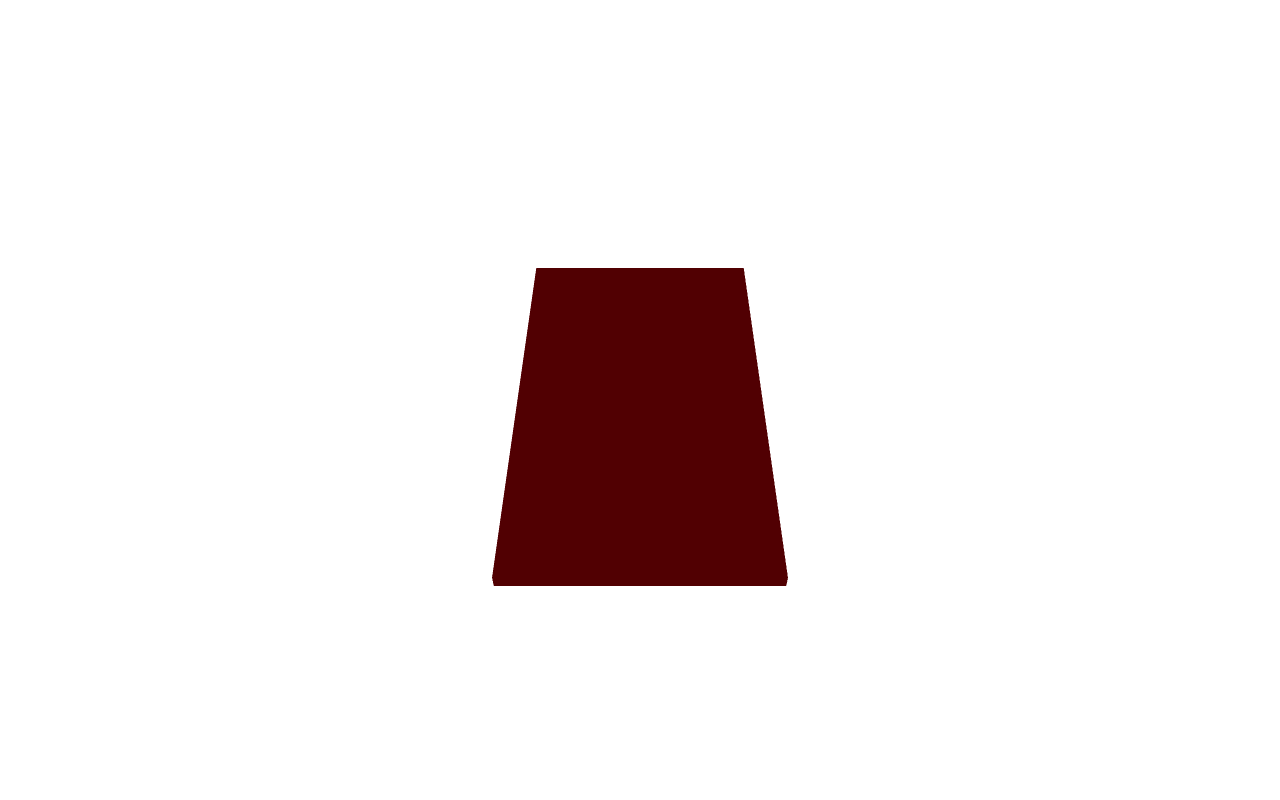
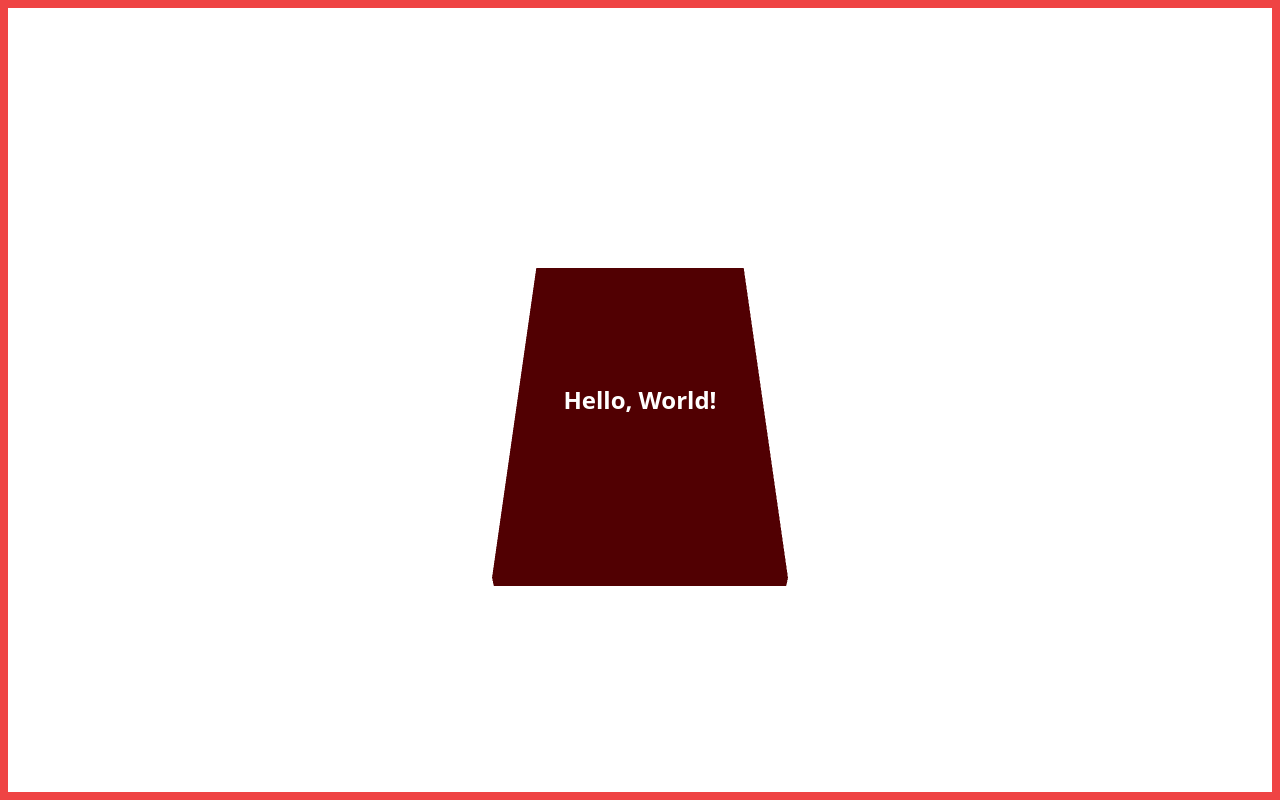
Before and after one commit to nagillimnayr/mountain-madness-2024, a React (Vite) app in the folder frontend/: page / in a window 1280 px wide. Built offline with nearby package versions, Linux system fonts and the light colour scheme.

Commit message:
add UserInterface

```diff
--- a/frontend/src/App.tsx
+++ b/frontend/src/App.tsx
@@ -1,5 +1,6 @@
 import { Layout } from './components/dom/layout/Layout';
 import { Scene } from './components/canvas/Scene';
+import { UserInterface } from './components/dom/user-interface/UserInterface';
 
 function App() {
 
@@ -7,6 +8,7 @@ function App() {
     <>
       <Layout>
         <Scene />
+        <UserInterface />
       </Layout>
     </>
   )
--- /dev/null
+++ b/frontend/src/components/dom/user-interface/UserInterface.tsx
@@ -0,0 +1,10 @@
+
+export const UserInterface = () => {
+  return (
+    <div className='absolute top-0 left-0 w-full h-screen border-8 border-red-500 pointer-events-none'>
+      <div className='w-full h-full flex items-center justify-center'>
+        <h2 className='text-2xl font-extrabold text-white'>Hello, World!</h2>
+      </div>
+    </div>
+  )
+}
```
